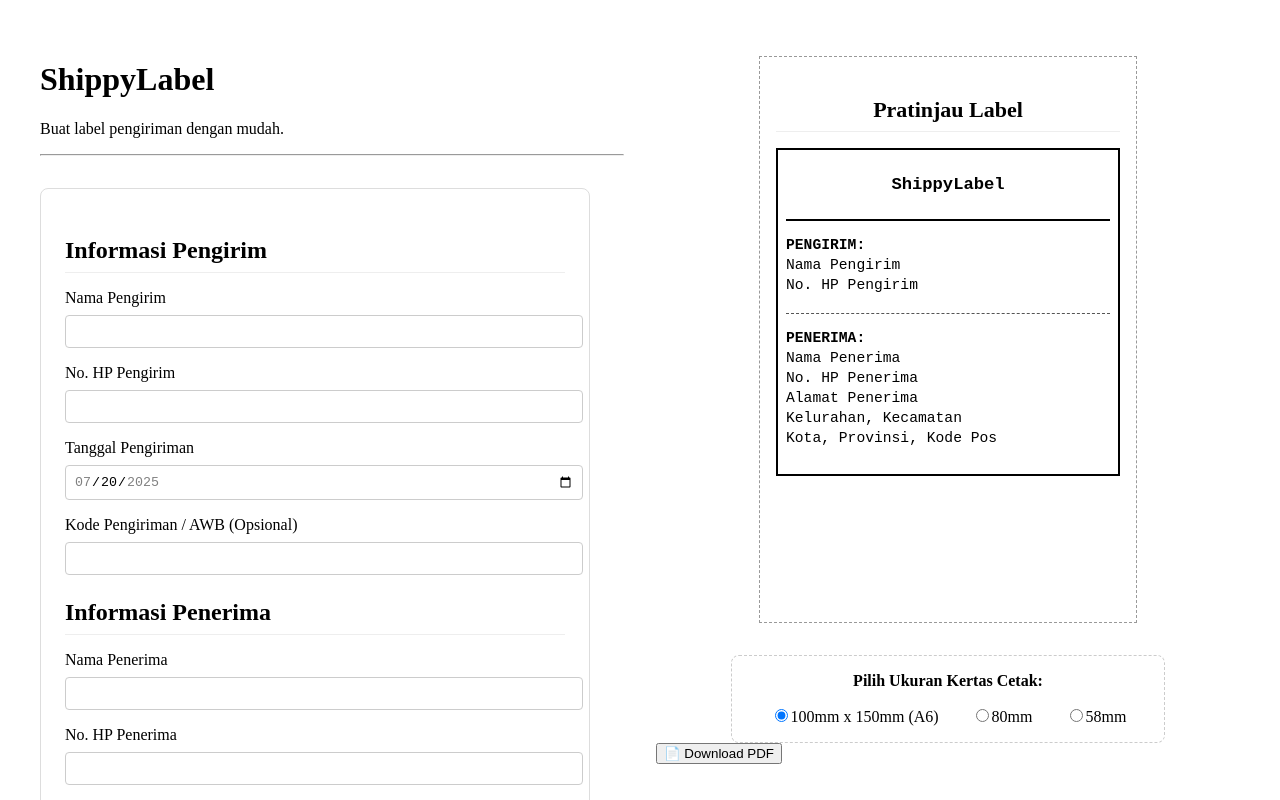
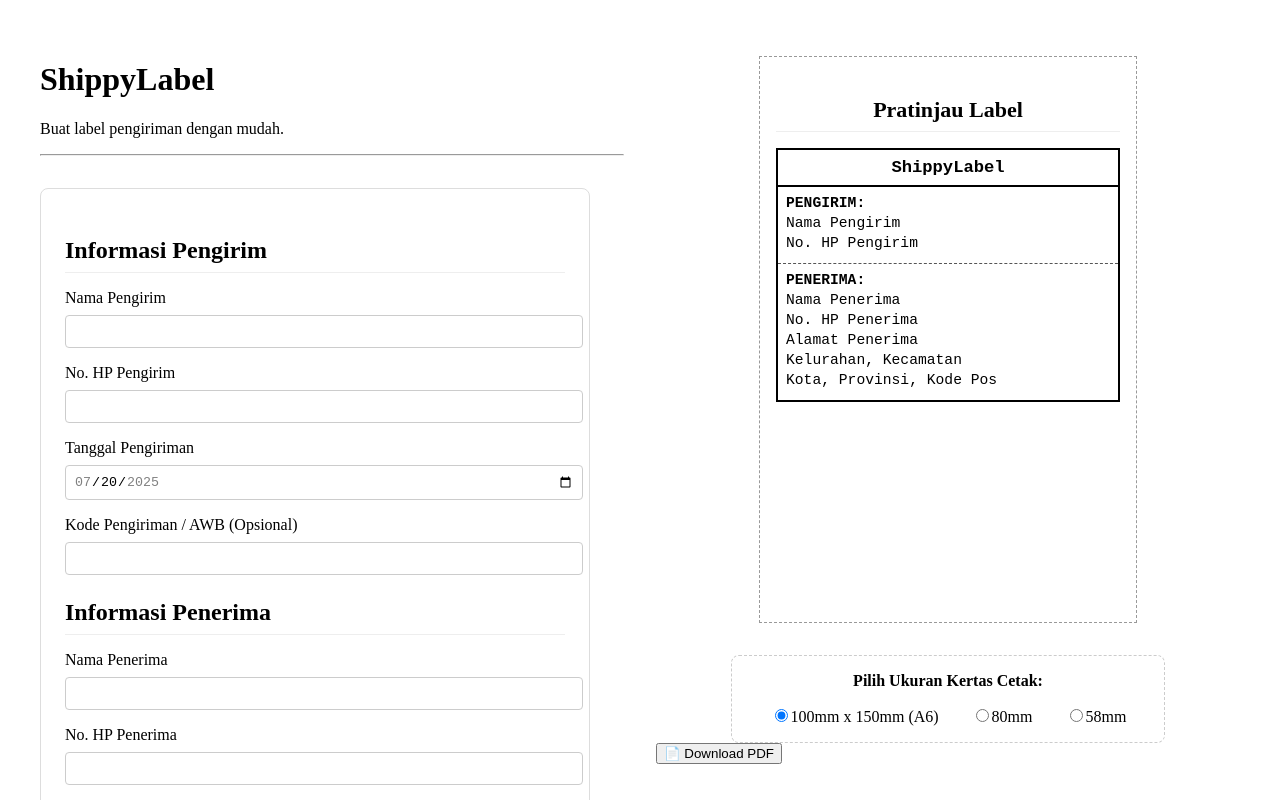
Before and after one commit to 5leepy/shippy, a React (Vite) app: page / in a window 1280 px wide. Shown: the top 800 px of the page. Built offline with nearby package versions, Linux system fonts and the light colour scheme; no server answers.

Commit message:
git commit -m "style: perbaikan style preview"

```diff
--- a/src/components/LabelPreview.jsx
+++ b/src/components/LabelPreview.jsx
@@ -7,9 +7,9 @@ function LabelPreview({ data, paperSize }) {
   const getBarcodeWidth = () => {
     switch (paperSize) {
       case '100mm':
-        return 2;
+        return 2.1;
       case '80mm':
-        return 1.5;
+        return 1.65;
       case '58mm':
         return 1;
       default:
--- a/src/components/LabelPreview.module.css
+++ b/src/components/LabelPreview.module.css
@@ -6,7 +6,6 @@
 
 .shippingLabel {
   border: 2px solid black;
-  padding: 0.5rem;
   font-family: 'Courier New', Courier, monospace;
   max-width: 400px;
   background: white;
@@ -16,14 +15,16 @@
 .labelHeader {
   text-align: center;
   border-bottom: 2px solid black;
-  padding-bottom: 0.5rem;
-  margin-bottom: 1rem;
+}
+
+.labelHeader h3 {
+  margin: 0;
+  padding: 0.5rem;
 }
 
 .labelSection {
   border-bottom: 1px dashed #555;
-  padding-bottom: 1rem;
-  margin-bottom: 1rem;
+  padding: 0.5rem;
 }
 
 .labelSection:last-child {
@@ -57,6 +58,5 @@
 
 .barcodeSection {
   text-align: center;
-  border: 1px dashed #9c2f2f;
   margin: 0; /* Pusatkan barcode */
 }
```
